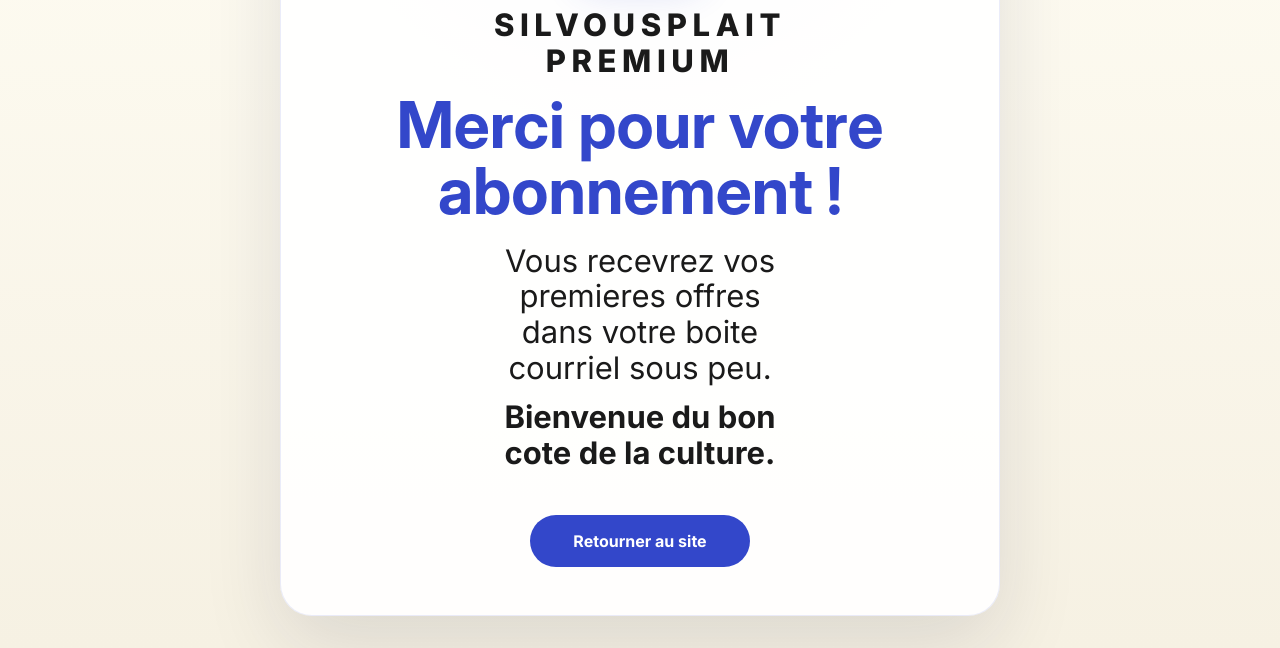
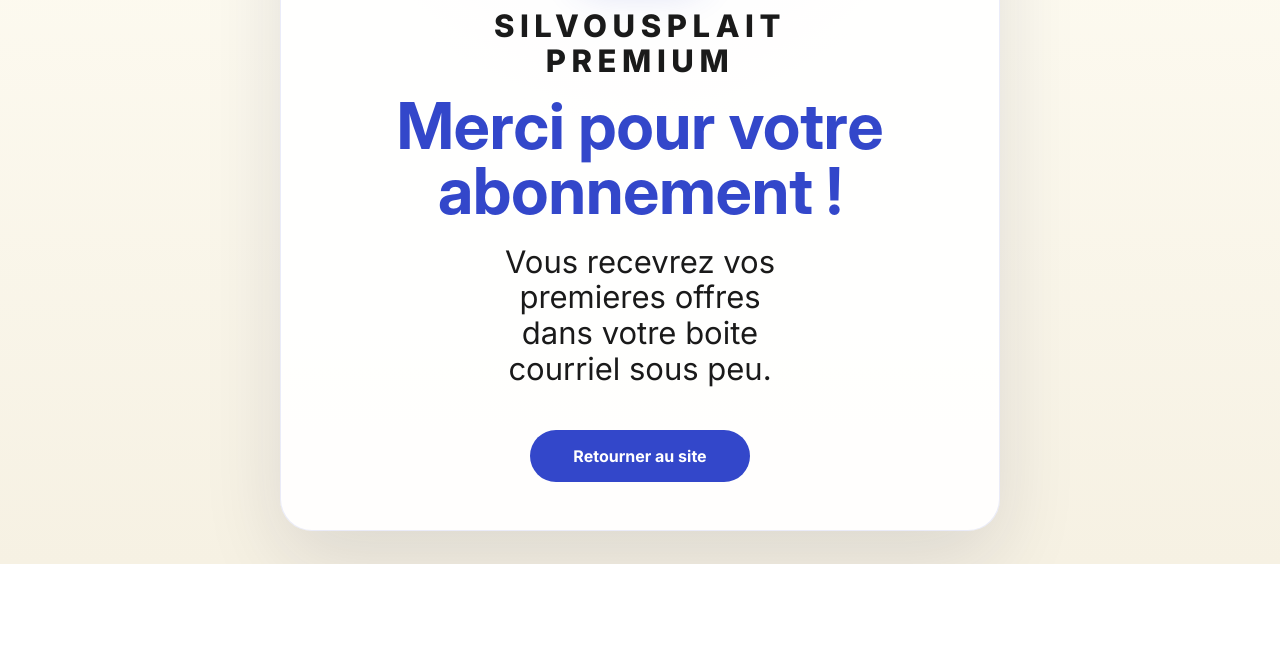
Before and after one commit to eduardofalluh/Silvousplaitsvp, a website: page premium-confirmation.html in a window 1280 px wide. Shown: the part 236-884 px from the top of the page. After the commit the page ends 800 px from the top, so only its background shows below. Drawn offline with Linux system fonts and the light colour scheme; a web font is replaced by a local one.

Commit message:
changement posy payment page

```diff
--- a/premium-confirmation.html
+++ b/premium-confirmation.html
@@ -30,7 +30,6 @@
       <p class="premium-confirmation-kicker">Silvousplait Premium</p>
       <h1>Merci pour votre abonnement&nbsp;!</h1>
       <p>Vous recevrez vos premieres offres dans votre boite courriel sous peu.</p>
-      <p class="premium-confirmation-signoff">Bienvenue du bon cote de la culture.</p>
       <a class="premium-confirmation-link" href="index.html">Retourner au site</a>
     </section>
   </main>
```
